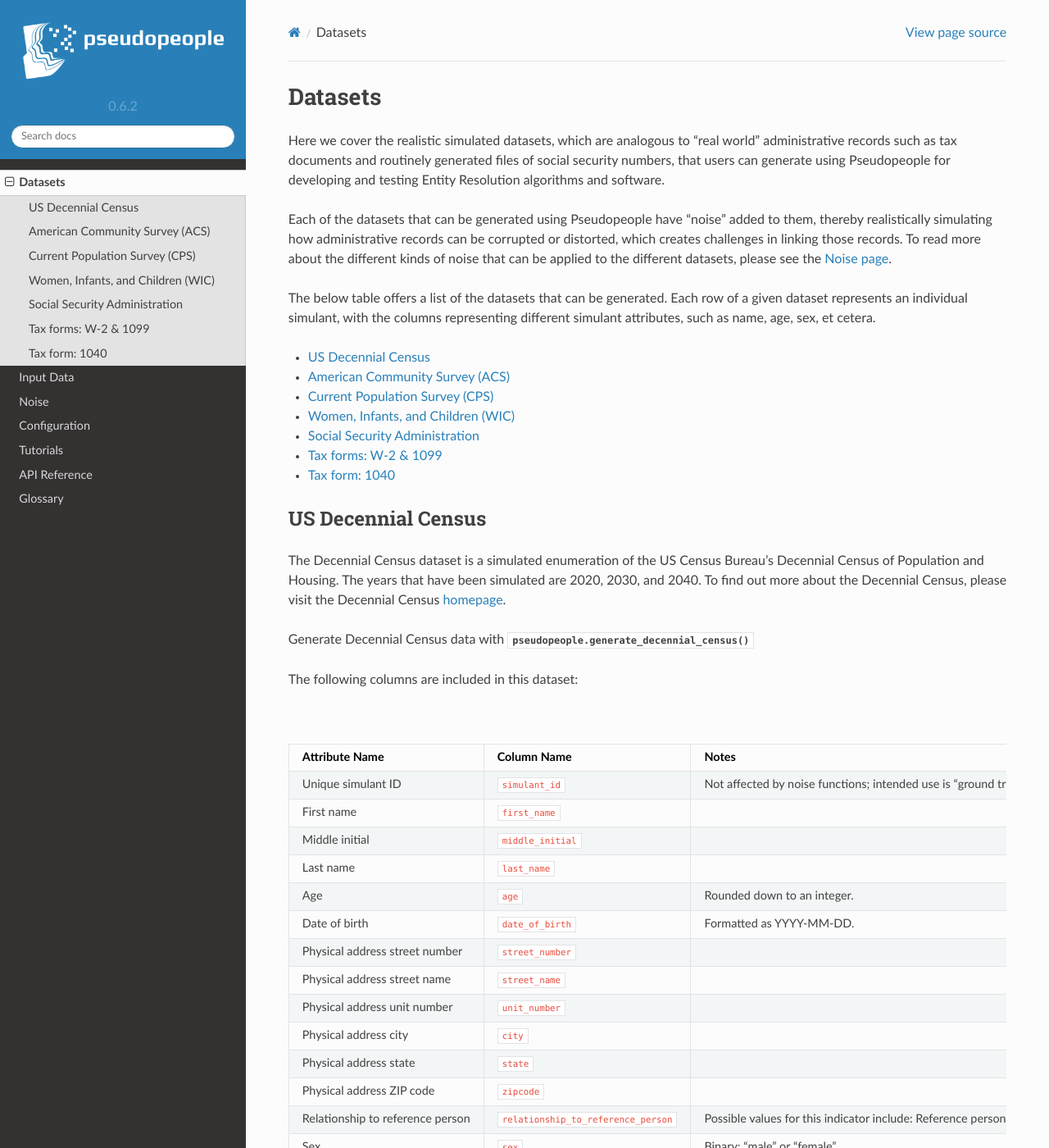
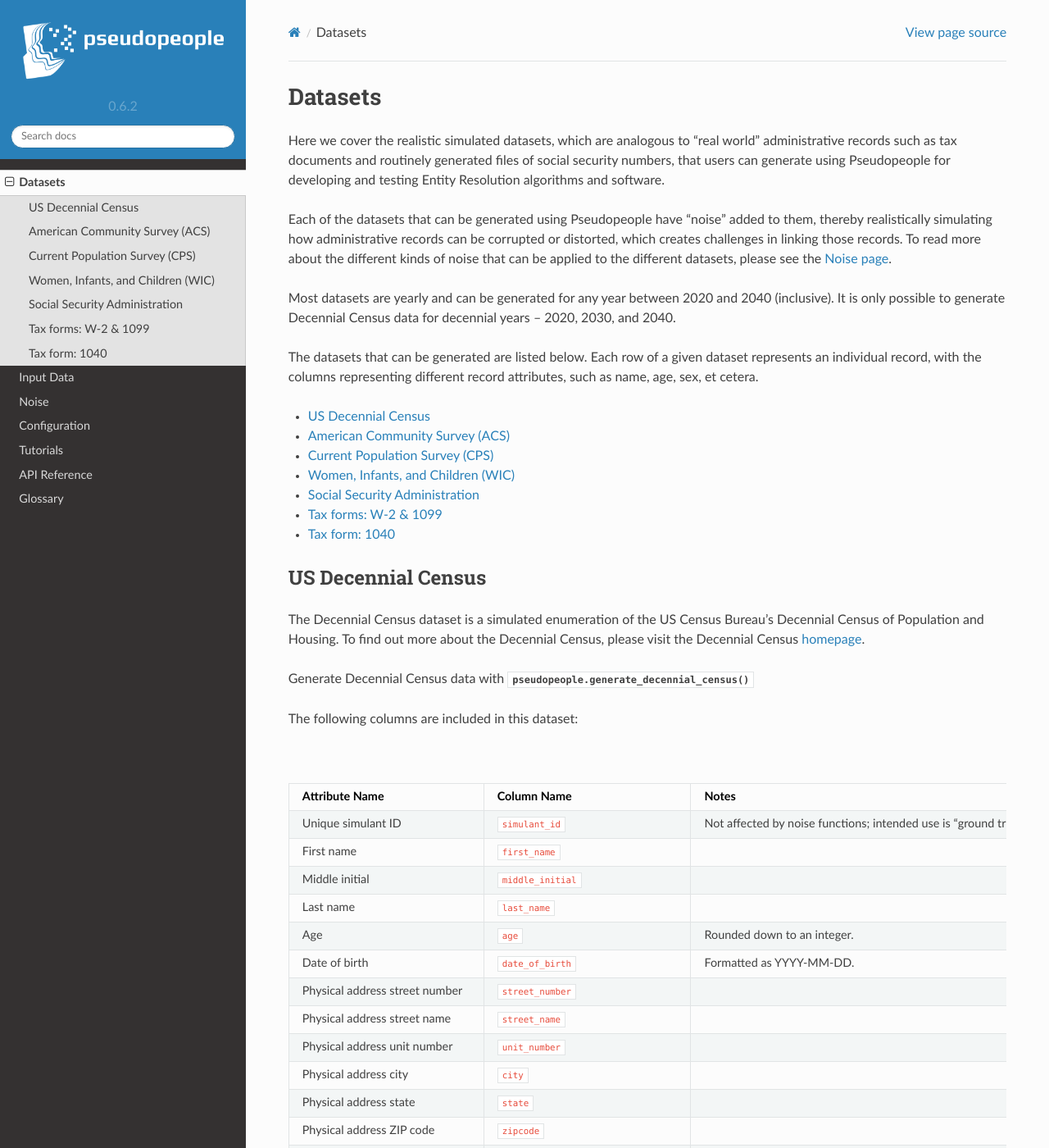
Before and after one commit to ihmeuw/pseudopeople, a Sphinx documentation site: the page built from docs/source/datasets/index.rst, in a window 1280 px wide and 1400 px high. Shown: the whole window at 82% size. Built offline with Sphinx 7.4.7 and the Read the Docs theme 2.0.0, drawn with Linux system fonts in a browser that asks for light colours; some of the changed text lies outside the part shown.

Commit message:
Document the simulation's timespan

```diff
--- a/docs/source/datasets/index.rst
+++ b/docs/source/datasets/index.rst
@@ -11,11 +11,13 @@
 Each of the datasets that can be generated using Pseudopeople have "noise" added to them, thereby realistically
 simulating how administrative records can be corrupted or distorted, which creates challenges in linking those
 records. To read more about the different kinds of noise that can be applied to the different datasets, please see the
-`Noise page <https://pseudopeople.readthedocs.io/en/latest/noise_functions/index.html#noise-functions>`_.
+:ref:`Noise page <noise_main>`.
 
-The below table offers a list of the datasets that can be generated. Each row of a given dataset represents
-an individual simulant, with the columns representing different simulant attributes, such as name, age, sex, et cetera.
+Most datasets are yearly and can be generated for any year between 2020 and 2040 (inclusive).
+It is only possible to generate Decennial Census data for decennial years -- 2020, 2030, and 2040.
 
+The datasets that can be generated are listed below. Each row of a given dataset represents
+an individual record, with the columns representing different record attributes, such as name, age, sex, et cetera.
 
 .. contents::
    :depth: 2
@@ -25,8 +27,8 @@
 
 US Decennial Census
 -------------------
-The Decennial Census dataset is a simulated enumeration of the US Census Bureau's Decennial Census of Population and Housing. The years
-that have been simulated are 2020, 2030, and 2040. To find out more about the Decennial Census, please visit the Decennial Census
+The Decennial Census dataset is a simulated enumeration of the US Census Bureau's Decennial Census of Population and Housing.
+To find out more about the Decennial Census, please visit the Decennial Census
 `homepage <https://www.census.gov/programs-surveys/decennial-census.html>`_.
 
 Generate Decennial Census data with :func:`pseudopeople.generate_decennial_census`
@@ -96,7 +98,11 @@
 education, income, language proficienccy, migration, employment, disability, and housing characteristics. To find out more about ACS, please
 visit the `ACS homepage <https://www.census.gov/programs-surveys/acs/about.html>`_.
 
-Generate ACS data with :func:`pseudopeople.generate_american_community_survey`
+pseudopeople can generate ACS data for a user-specified year,
+which will include records from simulated surveys conducted
+throughout that calendar year.
+
+Generate ACS data with :func:`pseudopeople.generate_american_community_survey`.
 
 The following columns are included in this dataset:
 
@@ -161,7 +167,11 @@
 contingent employment, worker displacement, job tenure, and more. To find out more about CPS, please visit the
 `CPS homepage <https://www.census.gov/programs-surveys/cps.html>`_.
 
-Generate CPS data with :func:`pseudopeople.generate_current_population_survey`
+pseudopeople can generate CPS data for a user-specified year,
+which will include records from simulated surveys conducted
+throughout that calendar year.
+
+Generate CPS data with :func:`pseudopeople.generate_current_population_survey`.
 
 The following columns are included in this dataset:
 
@@ -227,10 +237,10 @@
 children. The main qualifications are income and the presence of young children in the home. To find out more about this service, please visit the `WIC
 homepage <https://www.fns.usda.gov/wic>`_.
 
-Pseudopeople can generate a simulated version of the administrative data that would be recorded by WIC. This is a yearly file of information about all
+pseudopeople can generate a simulated version of the administrative data that would be recorded by WIC. This is a yearly file of information about all
 simulants enrolled in the program as of the end of that year.
 
-Generate WIC data with :func:`pseudopeople.generate_women_infants_and_children`
+Generate WIC data with :func:`pseudopeople.generate_women_infants_and_children`.
 
 The following columns are included in this dataset:
 
@@ -294,10 +304,12 @@
 The Social Security Administration (SSA) is the US federal government agency that administers Social Security, the social insurance program
 that consists of retirement, disability and survivor benefits. To find out more about this program, visit the `SSA homepage <https://www.ssa.gov/about-ssa>`_.
 
-Pseudopeople can generate a simulated version of a subset of the administrative data that would be recorded by SSA. Currently, the simulated
-SSA data includes records of SSA creation and dates of death.
+pseudopeople can generate a simulated version of a subset of the administrative data that would be recorded by SSA.
+This is a yearly data file that is **cumulative** -- when you specify a year, you will recieve all records *up to*
+that year.
+Currently, the simulated SSA data includes records of SSA creation and dates of death.
 
-Generate SSA data with :func:`pseudopeople.generate_social_security`
+Generate SSA data with :func:`pseudopeople.generate_social_security`.
 
 The following columns are included in this dataset:
 
@@ -341,7 +353,11 @@
 Administrative data reported in annual tax forms, such as W-2s and 1099s, can also be simulated by Pseudopeople. 1099 forms are used for independent
 contractors or self-employed individuals, while a W-2 form is used for employees (whose employer withholds payroll taxes from their earnings).
 
-Generate W-2 and 1099 data with :func:`pseudopeople.generate_taxes_w2_and_1099`
+pseudopeople can generate a simulated version of the data collected by W-2 and 1099 forms.
+This is a yearly dataset, where the user-specified year is the **tax year** of the data.
+That is, the data for 2022 will be the result of tax forms filed in early 2023.
+
+Generate W-2 and 1099 data with :func:`pseudopeople.generate_taxes_w2_and_1099`.
 
 The following columns are included in these datasets:
 
--- a/docs/source/index.rst
+++ b/docs/source/index.rst
@@ -1,7 +1,7 @@
 .. image:: ../Pseudopeople-logo_FINAL_2023.04.11_psdppl-logo_blue-ombre.png
 
-Pseudopeople is a Python package that generates realistic simulated data about a
-fictional United States population, for use in testing record linkage (entity resolution)
+pseudopeople is a Python package that generates realistic simulated data about a
+fictional United States population over multiple decades, for use in testing entity resolution (record linkage)
 methods.
 
 | 🙈 **Simulated**: These are made-up people! No need to worry about confidentiality.
```
